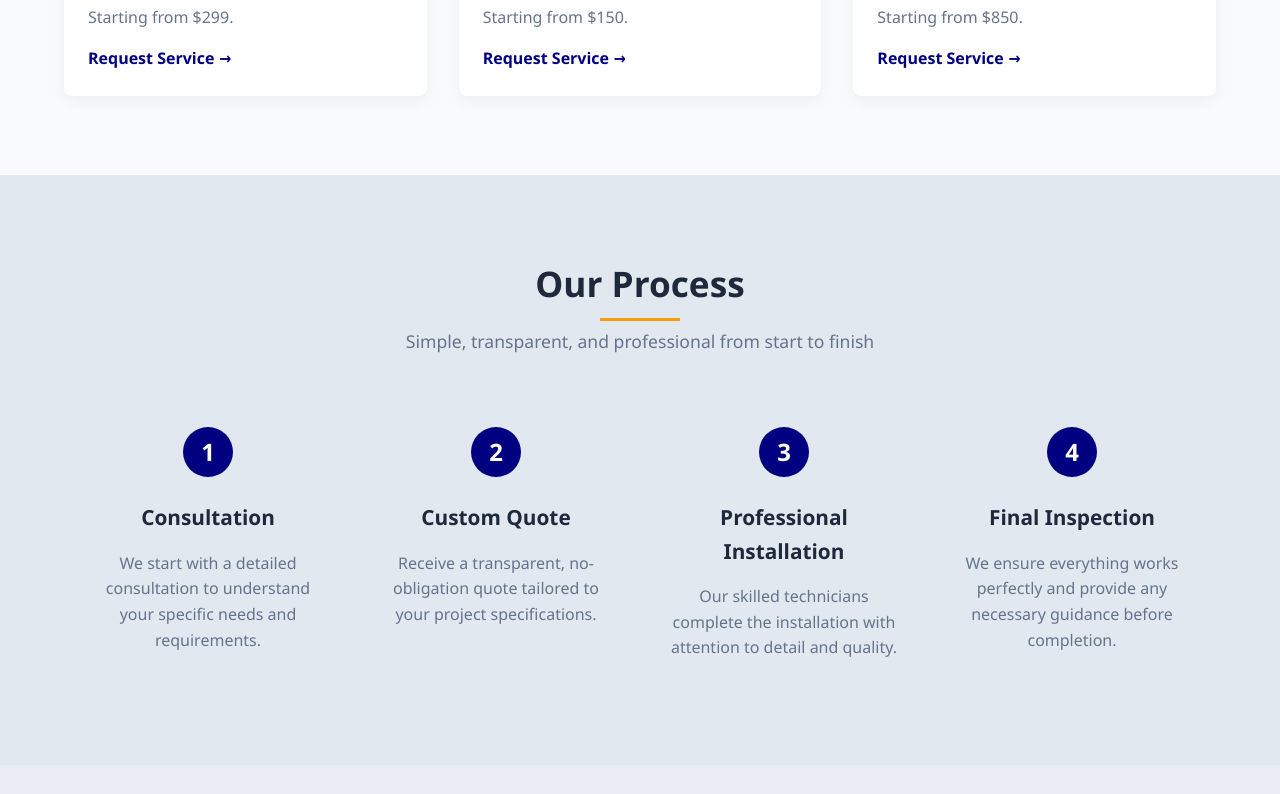
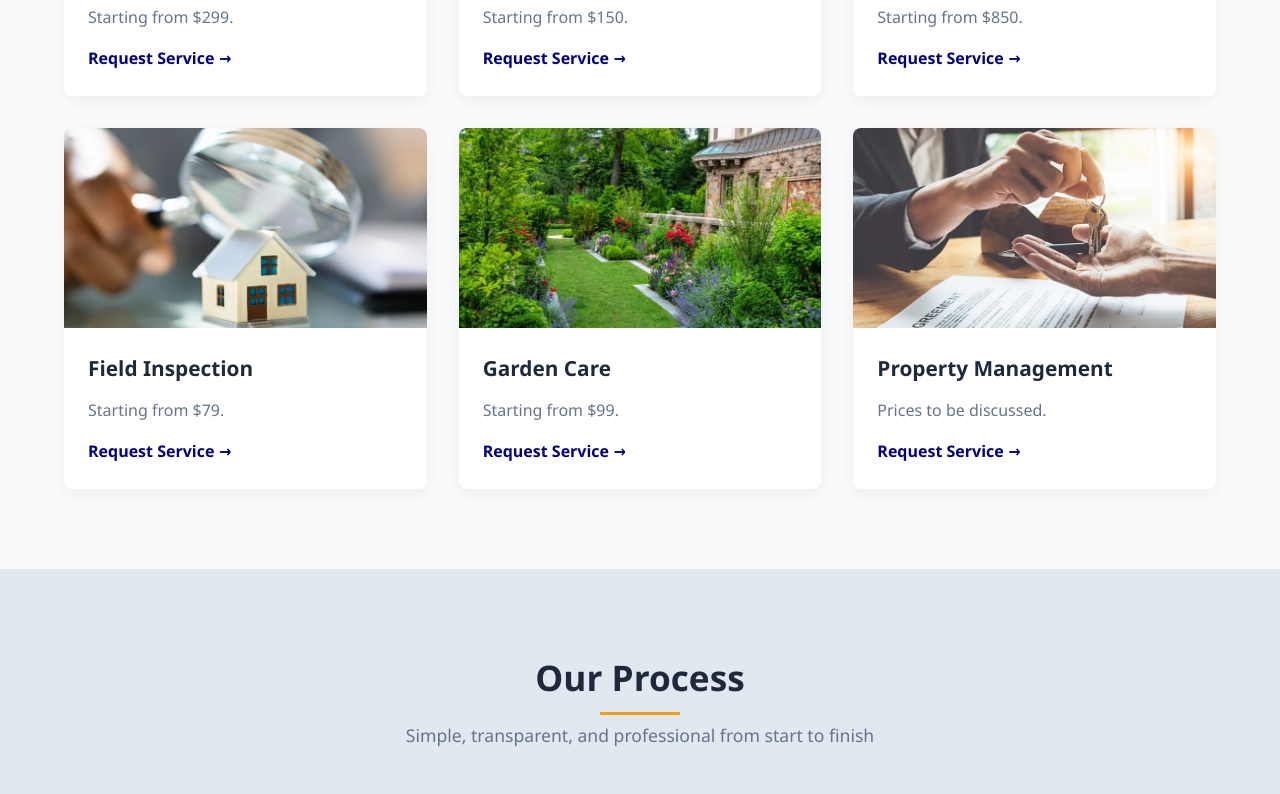
Before and after one commit to nicnonnious/kamole, a plain HTML site: page templates/index.html in a window 1280 px wide. Shown: the part 2800-3594 px from the top of the page. Drawn offline with nearby package versions, Linux system fonts and the light colour scheme.

Commit message:
Added new services: Field Inspection, Garden Care, and Property Management

```diff
--- a/templates/index.html
+++ b/templates/index.html
@@ -91,7 +91,7 @@
                     <div class="service-image" style="background-image: url('../static/img/furnitureassembly.jpg');"></div>
                     <div class="service-content">
                         <h3>Furniture & Cabinet Assembly</h3>
-                        <p>Starting from $300.</p>
+                        <p>Starting from $99.</p>
                         <a href="#contact" class="service-link">Request Service</a>
                     </div>
                 </div>
@@ -180,6 +180,30 @@
                     <div class="service-content">
                         <h3>Demo/Remodeling Project</h3>
                         <p>Starting from $850.</p>
+                        <a href="#contact" class="service-link">Request Service</a>
+                    </div>
+                </div>
+                <div id="field-inspection" class="service-card">
+                    <div class="service-image" style="background-image: url('../static/img/inspection.jpg');"></div>
+                    <div class="service-content">
+                        <h3>Field Inspection</h3>
+                        <p>Starting from $79.</p>
+                        <a href="#contact" class="service-link">Request Service</a>
+                    </div>
+                </div>
+                <div id="garden-care" class="service-card">
+                    <div class="service-image" style="background-image: url('../static/img/garden.jpg');"></div>
+                    <div class="service-content">
+                        <h3>Garden Care</h3>
+                        <p>Starting from $99.</p>
+                        <a href="#contact" class="service-link">Request Service</a>
+                    </div>
+                </div>
+                <div id="property-management" class="service-card">
+                    <div class="service-image" style="background-image: url('../static/img/property.jpg');"></div>
+                    <div class="service-content">
+                        <h3>Property Management</h3>
+                        <p>Prices to be discussed.</p>
                         <a href="#contact" class="service-link">Request Service</a>
                     </div>
                 </div>
@@ -478,6 +502,9 @@
                                 <option value="office">Office Cubic Setup</option>
                                 <option value="smoke-alarm">Smoke/Fire Alarm System</option>
                                 <option value="demo-remodel">Demo/Remodeling Project</option>
+                                <option value="field-inspection">Field Inspection</option>
+                                <option value="garden-care">Garden Care</option>
+                                <option value="property-management">Property Management</option>
                                 <option value="other">Other Services</option>
                             </select>
                         </div>
@@ -553,6 +580,11 @@
                         <li><a href="#process">Our Process</a></li>
                         <li><a href="#testimonials">Testimonials</a></li>
                         <li><a href="#contact">Contact Us</a></li>
+                        <li><a href="#demo-remodel">Demo/Remodeling Project</a></li>
+                        <li><a href="#field-inspection">Field Inspection</a></li>
+                        <li><a href="#garden-care">Garden Care</a></li>
+                        <li><a href="#property-management">Property Management</a></li>
+                        <li><a href="#irrigation">Drip Irrigation Systems</a></li>
                         <li><a href="#" class="no-hover">Privacy Policy</a></li>
                         <li><a href="#" class="no-hover">Terms of Service</a></li>
                     </ul>
```
Also changed, not shown: static/img/garden.jpg (added), static/img/inspection.jpg (added), static/img/property.jpg (added).
